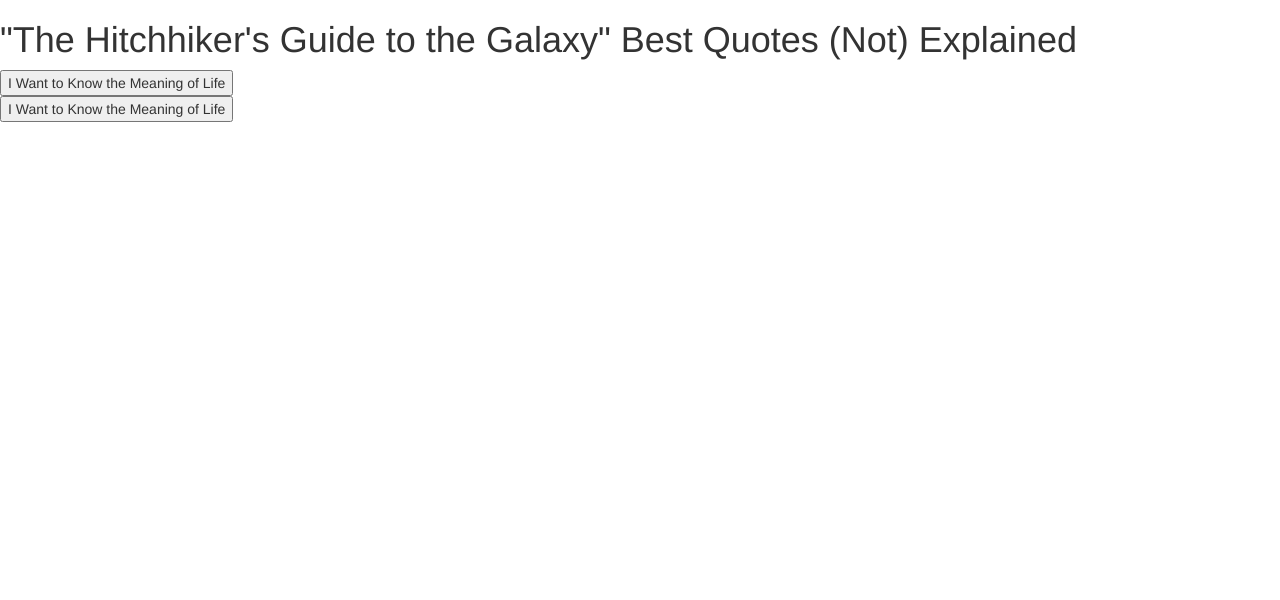
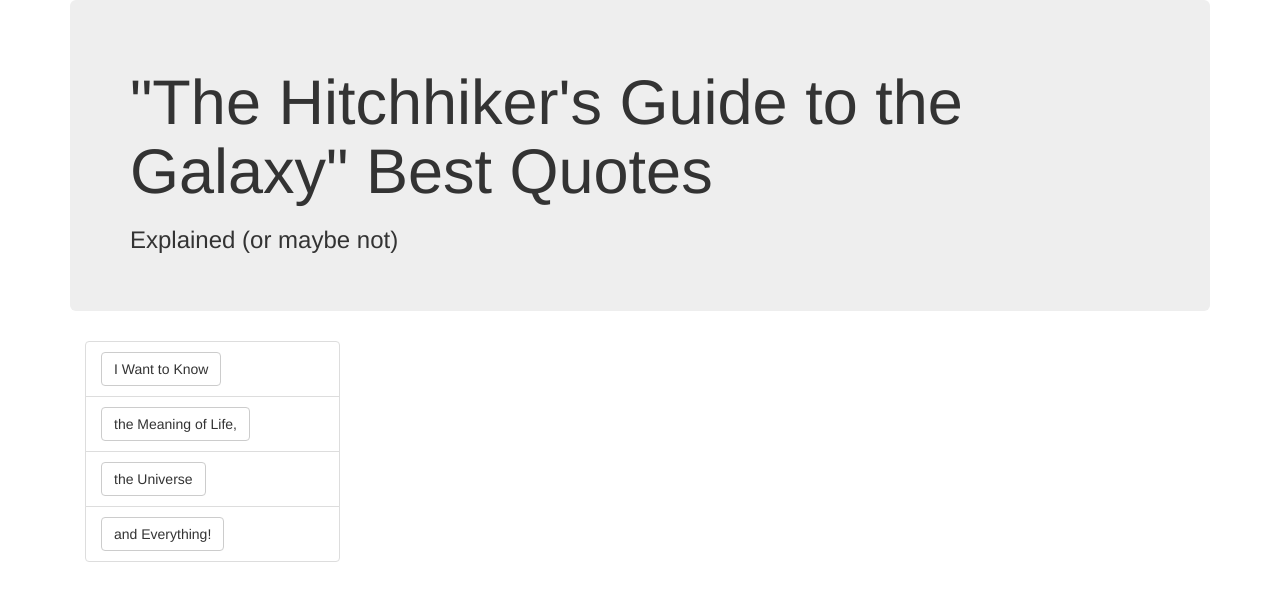
Before and after one commit to adrienlina/adrienlina.github.io, a website: page index.html in a window 1280 px wide. Drawn offline with Linux system fonts and the light colour scheme.

Commit message:
Visible bootstrap

```diff
--- a/index.html
+++ b/index.html
@@ -3,14 +3,28 @@
     <link rel="stylesheet" type="text/css" href="vendor/css/bootstrap.min.css">
 </head>
 
-<h1>"The Hitchhiker's Guide to the Galaxy" Best Quotes (Not) Explained </h1>
+<body>
+    <div class="container">
+        <div class="jumbotron">
+            <h1>"The Hitchhiker's Guide to the Galaxy" Best Quotes</h1>
+            <h3>Explained (or maybe not)</h3>
+        </div>
+        <div class="col-sm-3">
+            <ul class="list-group">
+                <li class="list-group-item"><button class="btn btn-default">I Want to Know</button></li>
+                <li class="list-group-item"><button class="btn btn-default">the Meaning of Life,</button></li>
+                <li class="list-group-item"><button class="btn btn-default">the Universe</button></li>
+                <li class="list-group-item"><button class="btn btn-default">and Everything!</button></li>
+            </ul>
+        </div>
 
-<body>
-    <button>I Want to Know the Meaning of Life</button>
-    <div class="content">
+        <div class="col-sm-9">
+            <div class="content">
+            </div>
+        </div>
     </div>
-    <button>I Want to Know the Meaning of Life</button>
 </body>
 
 <script src="vendor/js/jquery.min.js"></script>
+<script src="vendor/js/bootstrap.min.js"></script>
 <script src="main.js"></script>
--- a/main.js
+++ b/main.js
@@ -1,7 +1,7 @@
 
 $(document).ready(function () {
     $("button").click(function (){
-        $(".content").html($(".content").html() + "<p>" + text[i] + "</p>");
+        $(".content").html($(".content").html() + "<p class='well'>" + text[i] + "</p>");
         i = i+1;
     })
 })
```
